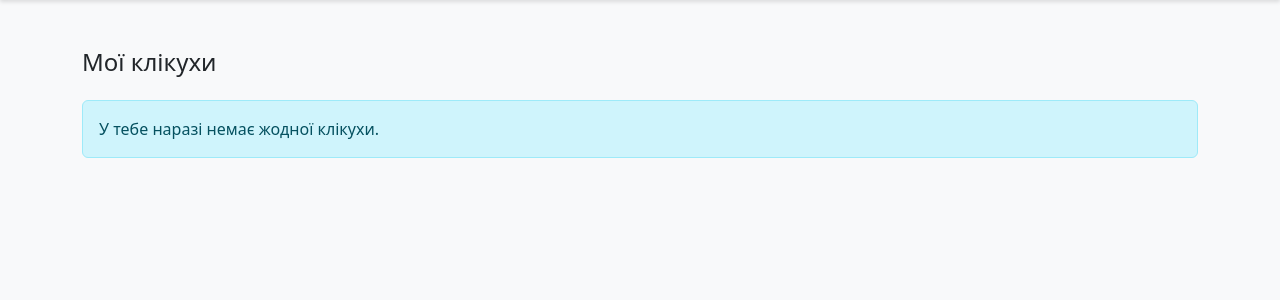
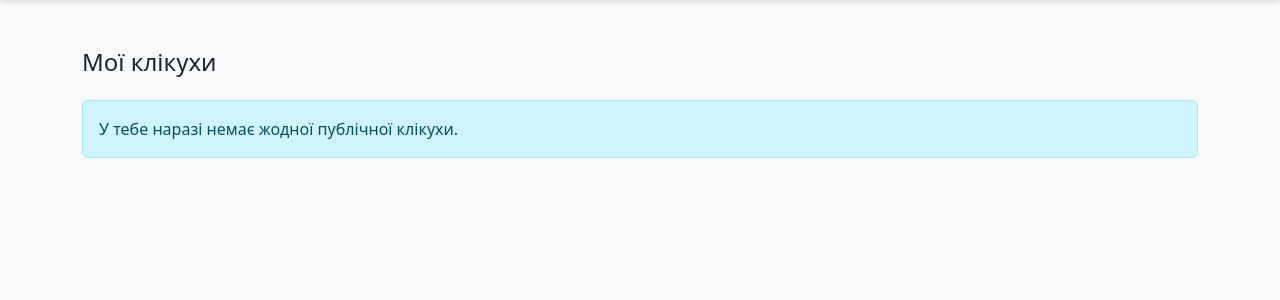
Before and after one commit to Clicuhac/clicuha, a PHP site: page /my_nicknames.php in a window 1280 px wide. Shown: the part 68-368 px from the top of the page. Run offline with PHP 8.4, Linux system fonts and the light colour scheme; the visitor is signed in with stand-in values (Sample User, id 1); data that the repository does not hold is empty.

Commit message:
Clarify empty public Clicuha wording

```diff
--- a/my_nicknames.php
+++ b/my_nicknames.php
@@ -33,7 +33,7 @@ $my = $stmt->fetchAll(PDO::FETCH_ASSOC);
     <h1 class="h4 mb-4">Мої клікухи</h1>
 
     <?php if (empty($my)): ?>
-        <div class="alert alert-info">У тебе наразі немає жодної клікухи.</div>
+        <div class="alert alert-info">У тебе наразі немає жодної публічної клікухи.</div>
     <?php else: ?>
         <div class="row g-3">
             <?php foreach ($my as $nick): ?>
```
